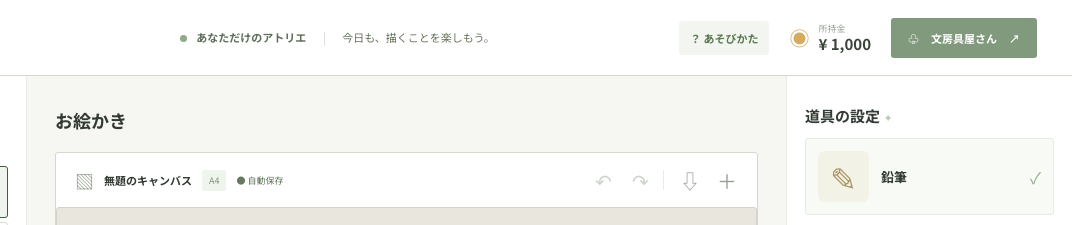
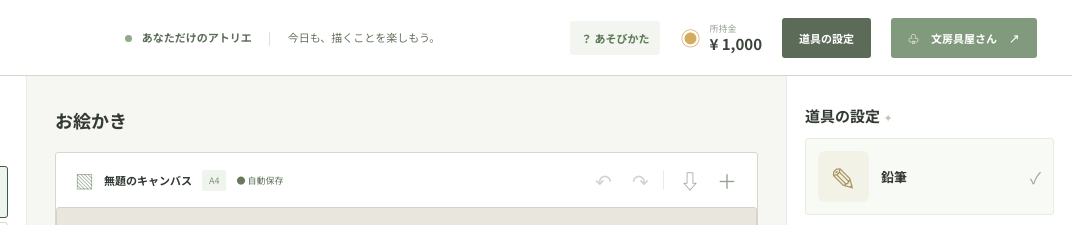
Before and after one commit to tatudrag0n/OnlyOnePenIt, a plain HTML site: page index.html in a window 1280 px wide. Shown: the top 225 px of the page, 208-1280 px from the left. Drawn offline with Linux system fonts and the light colour scheme.

Commit message:
Fullscreen canvas: paper fills the screen, tools become a left icon rail, settings a right drawer

```diff
--- a/index.html
+++ b/index.html
@@ -10,7 +10,7 @@
   <header class="topbar">
     <a class="brand" href="#" aria-label="OnlyOnePenIt ホーム"><span class="brand-icon">✎</span><span>OnlyOnePenIt</span></a>
     <div class="header-center"><span class="status-dot"></span> あなただけのアトリエ <span class="header-divider"></span> <span class="quiet">今日も、描くことを楽しもう。</span></div>
-    <div class="header-actions"><button id="help" class="help-button" aria-label="遊び方を開く">？ <span>あそびかた</span></button><div class="wallet"><span>◉</span><div><small>所持金</small><strong>¥ <span id="money">1,000</span></strong></div></div><button class="store-button" id="btnElectronics" style="display:none;background:#8a7a4e">家電量販店 <span>↗</span></button><button class="store-button" id="btnStore"><span>♧</span> 文房具屋さん <span>↗</span></button></div>
+    <div class="header-actions"><button id="help" class="help-button" aria-label="遊び方を開く">？ <span>あそびかた</span></button><div class="wallet"><span>◉</span><div><small>所持金</small><strong>¥ <span id="money">1,000</span></strong></div></div><button class="store-button" id="btnElectronics" style="display:none;background:#8a7a4e">家電量販店 <span>↗</span></button><button class="store-button" id="inspectorToggle" style="background:#5c6b58">道具の設定</button><button class="store-button" id="btnStore"><span>♧</span> 文房具屋さん <span>↗</span></button></div>
   </header>
   <div class="workspace">
     <aside class="toolbar panel">
```
